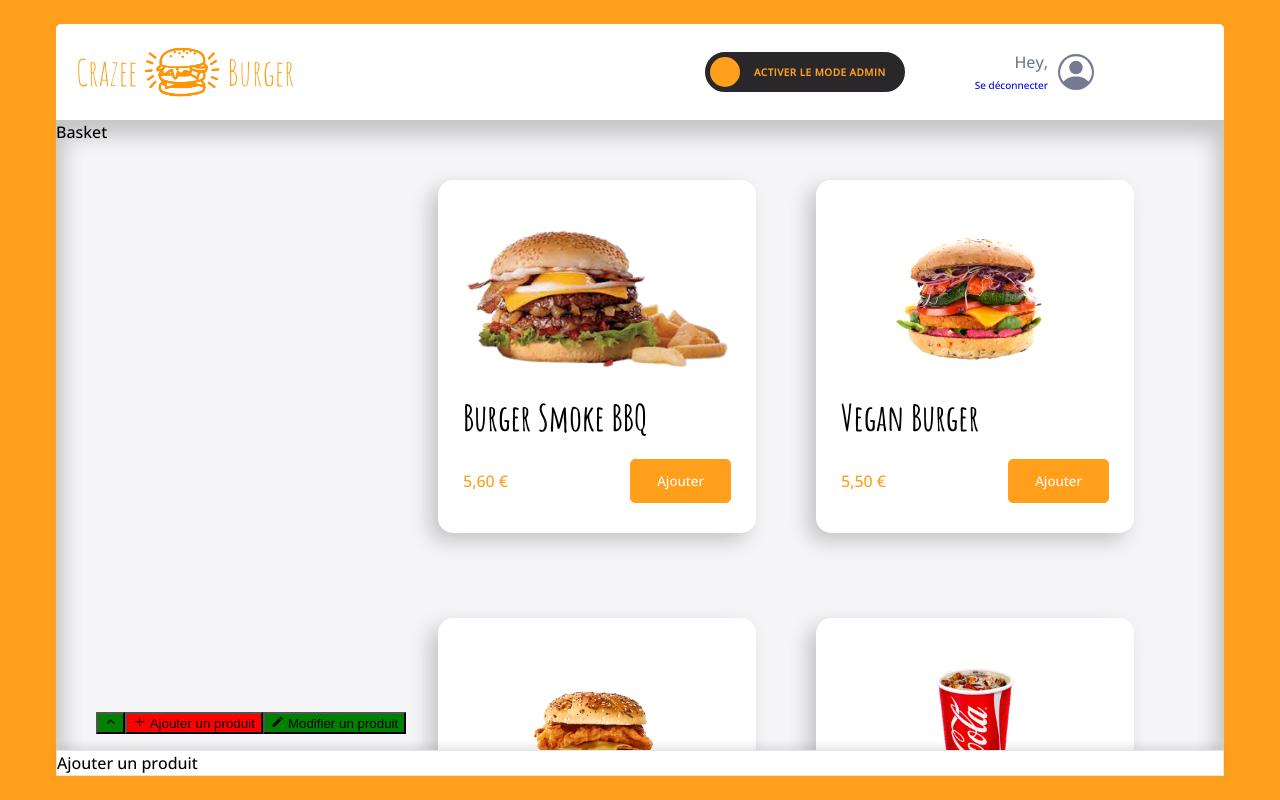
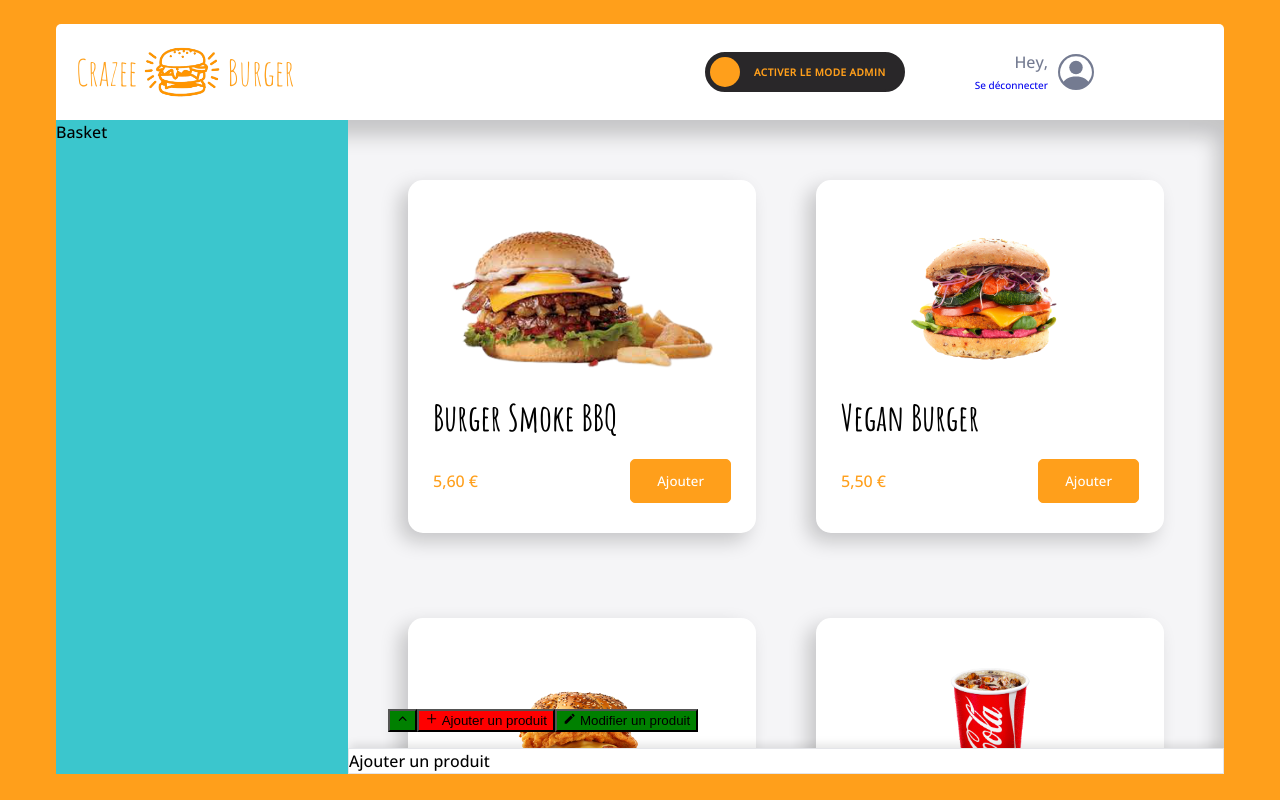
Before and after one commit to clairedornic/crazee-burger, a React (Vite) app: page /order in a window 1280 px wide. Built offline with nearby package versions, Linux system fonts and the light colour scheme.

Commit message:
refactor<order page>: improve layout

```diff
--- a/src/components/pages/order/Basket/Basket.tsx
+++ b/src/components/pages/order/Basket/Basket.tsx
@@ -1,5 +1,13 @@
+import styled from "styled-components";
+
 export const Basket = () => {
   return (
-    <div>Basket</div>
+    <BasketStyled>
+      Basket
+    </BasketStyled>
   )
 }
+
+const BasketStyled = styled.div`
+    background-color: #3bc6cd;
+`;
--- a/src/components/pages/order/Menu/Menu.tsx
+++ b/src/components/pages/order/Menu/Menu.tsx
@@ -26,6 +26,6 @@ const MenuStyled = styled.div`
   width: 100%;
   justify-content: center;
   margin: 0 auto;
-  padding: 60px 90px;
+  padding: 60px;
   overflow-y: scroll;
 `;
--- a/src/components/pages/order/OrderPage.tsx
+++ b/src/components/pages/order/OrderPage.tsx
@@ -13,9 +13,11 @@ export const OrderPage = () => {
                 <Navbar/>
                 <div className="pannel">
                     <Basket/>
-                    <Menu/>
+                    <div className="menu-and-admin">
+                        <Menu/>
+                        <AdminPanel/>
+                    </div>
                 </div>
-                <AdminPanel/>
             </div>
         </OrderPageStyled>
     )
@@ -42,5 +44,10 @@ const OrderPageStyled = styled.div`
         background-color: ${theme.colors.lightgray};
         border-radius: 0 0 ${theme.borderRadius.round} ${theme.borderRadius.round};
         box-shadow: ${theme.shadows.strong};
+
+        .menu-and-admin {
+            position: relative;
+            overflow-y: scroll;
+        }
     }
 `;
```
